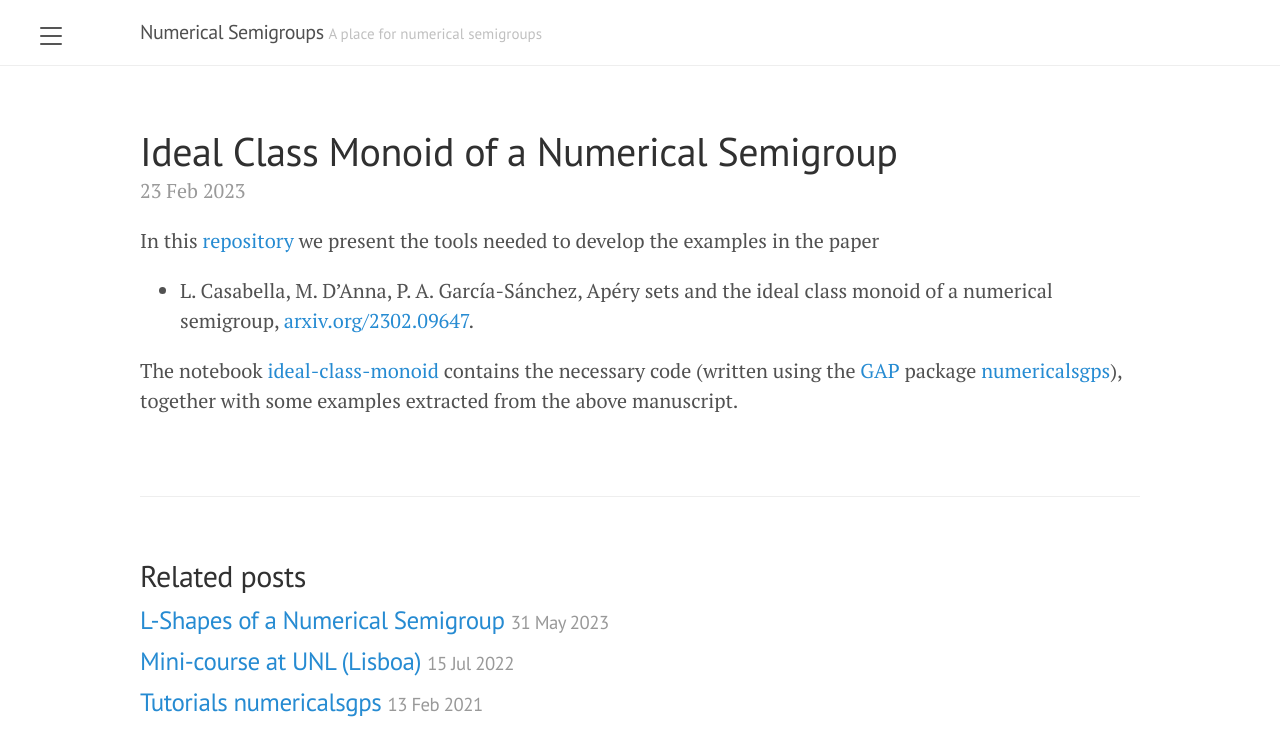
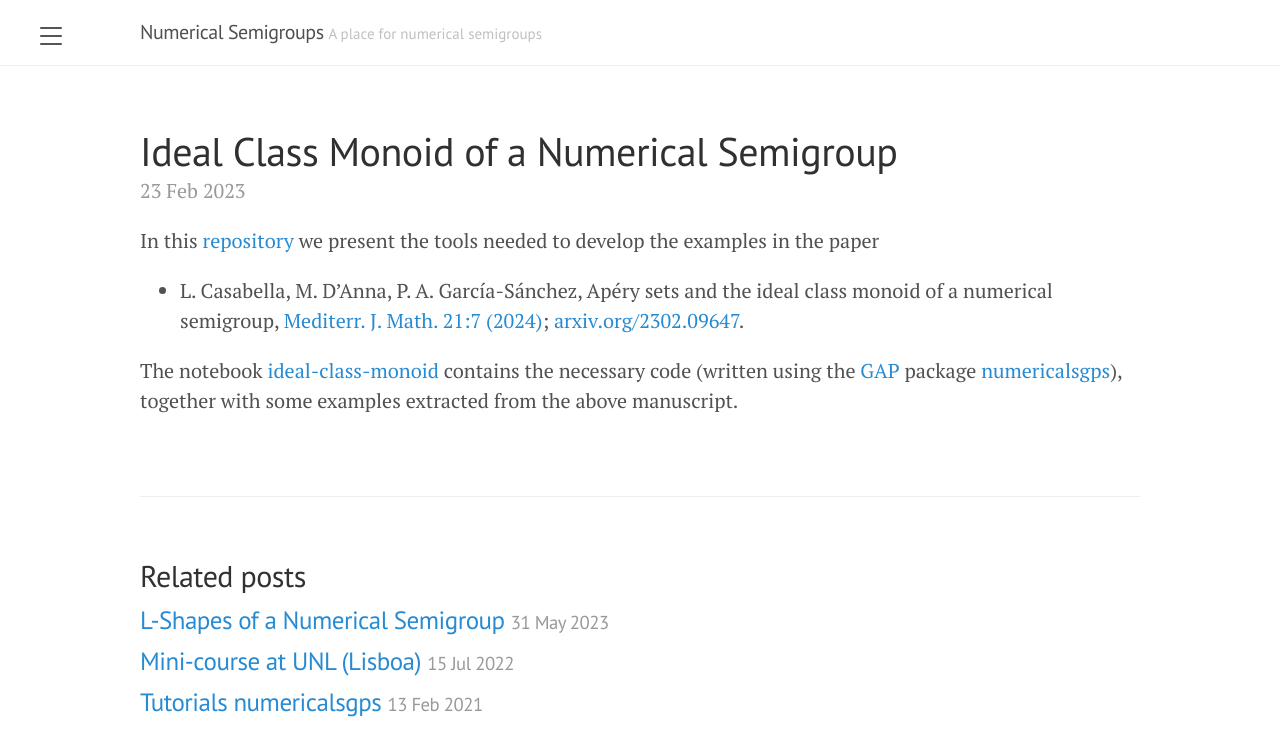
Before and after one commit to numerical-semigroups/numerical-semigroups.github.io, a Jekyll site: the page built from _posts/2023-02-23-ideal-class-monoid.md, in a window 1280 px wide. Shown: the top 756 px of the page. Built offline with Jekyll 4.4.1, drawn with Linux system fonts in a browser that asks for light colours.

Commit message:
update reference tu accepted paper

```diff
--- a/_posts/2023-02-23-ideal-class-monoid.md
+++ b/_posts/2023-02-23-ideal-class-monoid.md
@@ -4,6 +4,6 @@ title: Ideal Class Monoid of a Numerical Semigroup
 ---
 
 In this [repository](https://github.com/numerical-semigroups/ideal-class-monoid) we present the tools needed to develop the examples in the paper
-  - L. Casabella, M. D'Anna, P. A. García-Sánchez, Apéry sets and the ideal class monoid of a numerical semigroup, [arxiv.org/2302.09647](https://arxiv.org/abs/2302.09647).
+  - L. Casabella, M. D'Anna, P. A. García-Sánchez, Apéry sets and the ideal class monoid of a numerical semigroup, [Mediterr. J. Math. 21:7 (2024)](https://link.springer.com/article/10.1007/s00009-023-02550-8); [arxiv.org/2302.09647](https://arxiv.org/abs/2302.09647).
 
 The notebook [ideal-class-monoid](https://github.com/numerical-semigroups/ideal-class-monoid/blob/main/class-monoid.ipynb) contains the necessary code (written using the [GAP](https://www.gap-system.org/) package [numericalsgps](https://gap-packages.github.io/numericalsgps/)), together with some examples extracted from the above manuscript.
```
